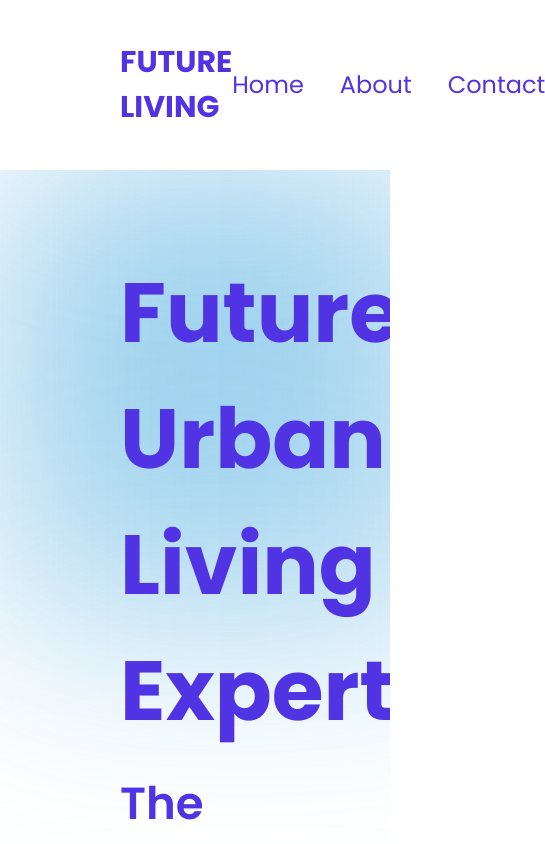
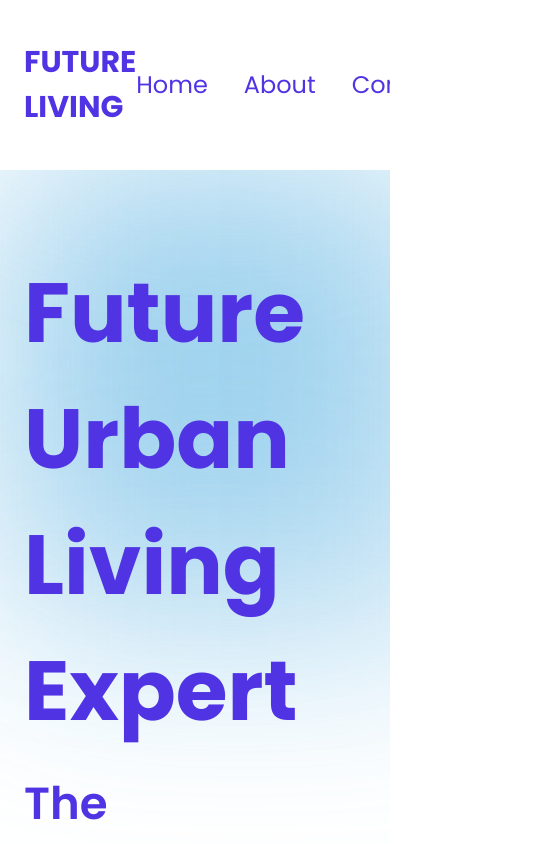
Before and after one commit to raymondtju/future-living, a Next.js app: page / in a window 390 px wide. Shown: the top 844 px of the page, 545 px wide, since content can reach past the window. Built offline with nearby package versions, Linux system fonts and the light colour scheme; what prettier-plugin-tailwindcss would draw is missing.

Commit message:
style: fix layout

```diff
--- a/components/Layout/index.tsx
+++ b/components/Layout/index.tsx
@@ -8,9 +8,9 @@ function Layout({
   children: PropsWithChildren<React.ReactNode>;
 }) {
   return (
-    <div className="relative">
+    <div className="relative overflow-hidden">
       <div className="mx-auto max-w-[1440px]">
-        <div className="mx-[120px]">{children}</div>
+        <div className="mx-6 md:mx-8 lg:mx-[120px]">{children}</div>
       </div>
     </div>
   );
```
